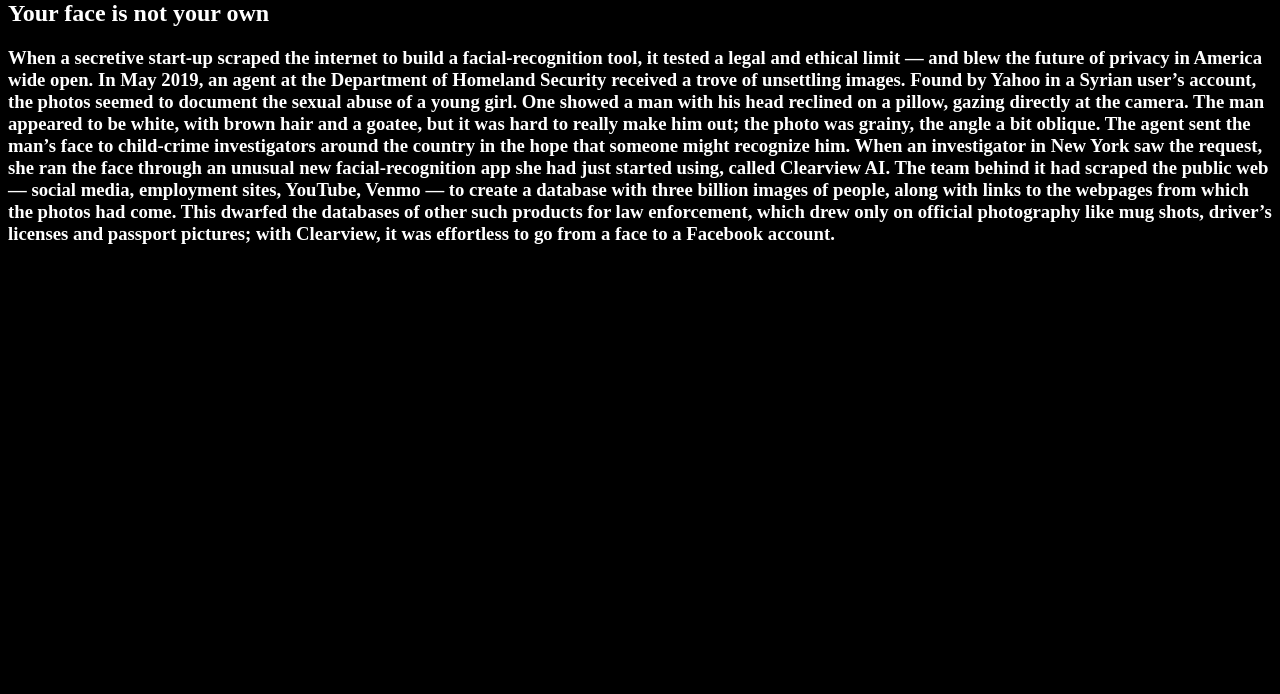
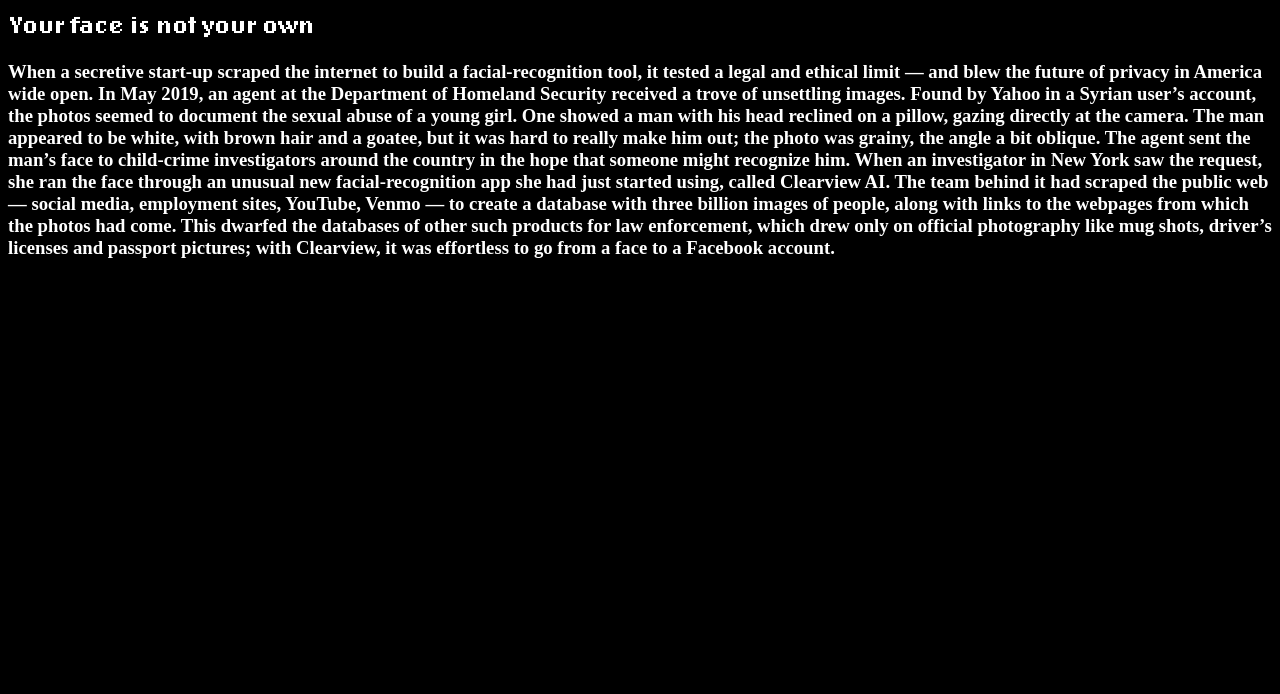
Before and after one commit to sasmorty/sasmorty.github.io, a plain HTML site: page Reader/index.html in a window 1280 px wide. Shown: the part 106-800 px from the top of the page. Drawn offline with Linux system fonts and the light colour scheme.

Commit message:
updating font information

```diff
--- a/Reader/style.css
+++ b/Reader/style.css
@@ -1,18 +1,22 @@
 body{
+background-color: black;
+color: white;}
+
+h1 { font-family:narly;}
+h2 {font-family: lores;}
+h3 {bdretrocentric}
+
 @font-face {
     font-family: "narly";
     src: url("narly regular.otf");
 }
 @font-face {
     font-family: "lores";
-        src: url("lores12otbold.woff");
+    src: url("lores12ot-bold.woff");
 }
-background-color: black;
-color: white;
-font: size 36px;;
 @font-face {
     font-family:bdretrocentric;
-    src: url(bdretrocentric.woff);
+    src: url("bdretrocentric.woff");
 }
 
 
```
Lines whose indentation alone changed are shown as unchanged.
